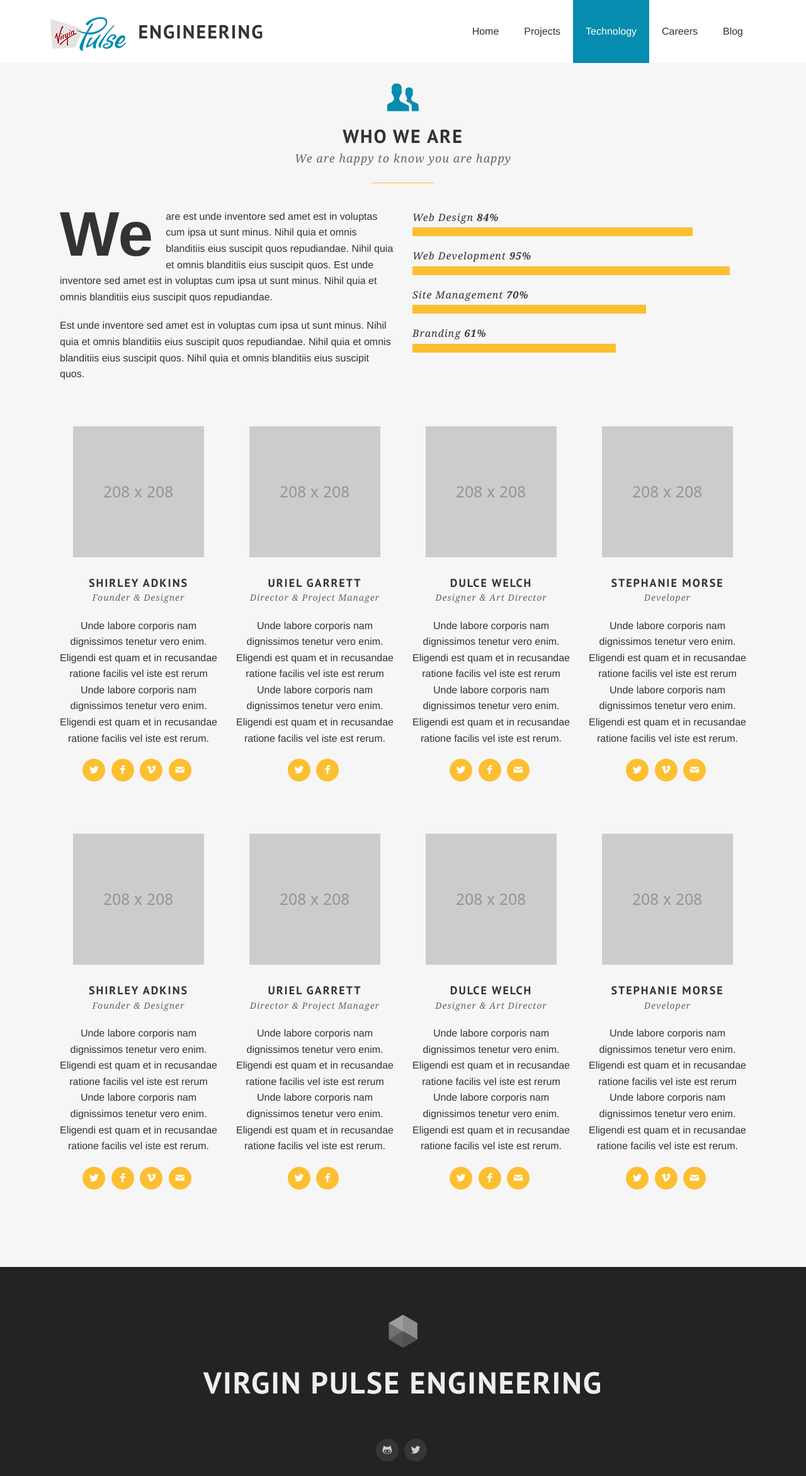
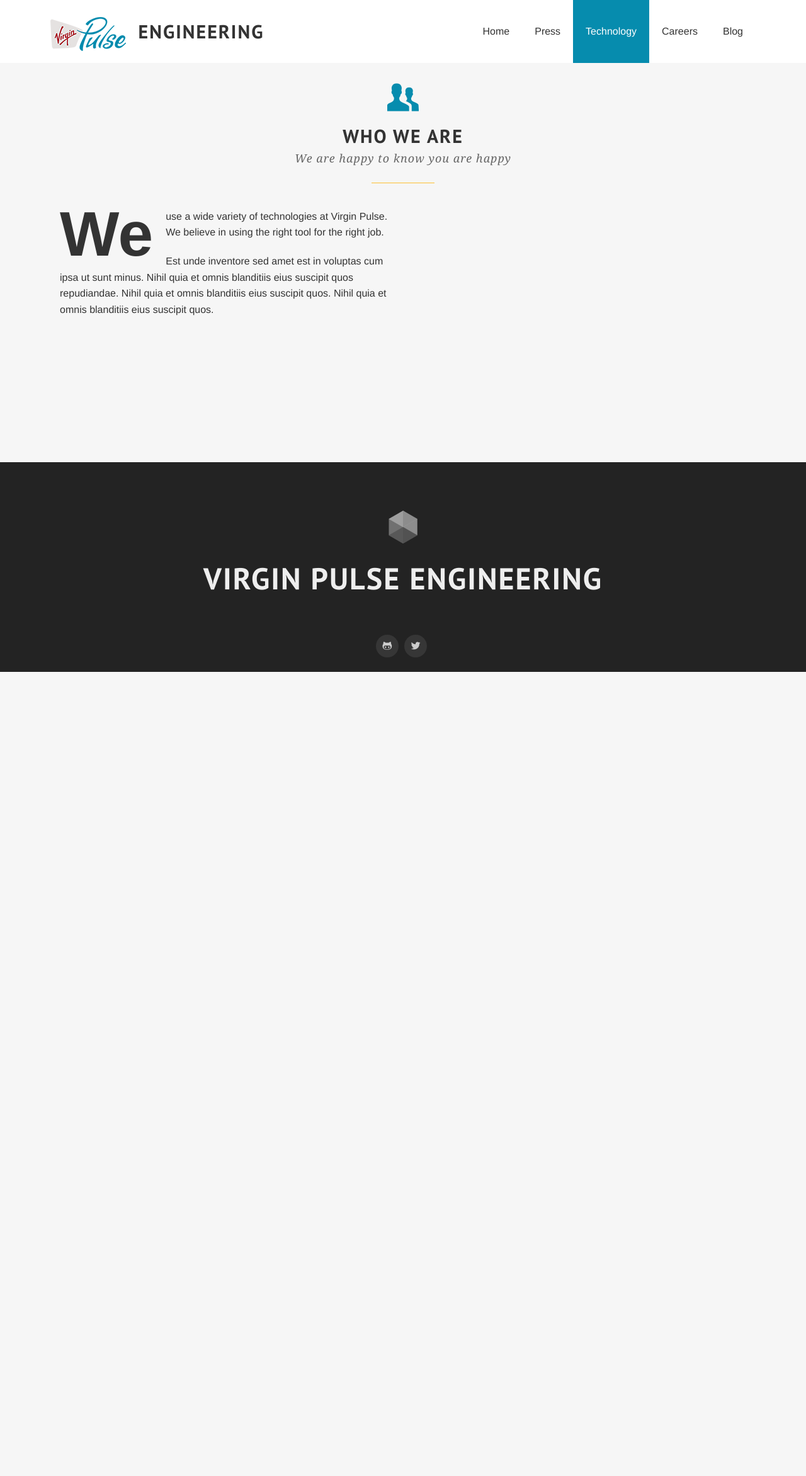
Before and after one commit to VirginPulsePublic/VirginPulsePublic.github.io, a Jekyll site: the page built from technology.html, in a window 1280 px wide. Shown: the whole page at 63% size. Built offline with Jekyll 4.4.1, drawn with Linux system fonts in a browser that asks for light colours; some web fonts are replaced; Markdown is read by kramdown in place of the engine named in the settings; after the commit the page ends 1067 px from its top, so only the background shows below that.

```diff
--- a/_data/nav.yml
+++ b/_data/nav.yml
@@ -1,9 +1,9 @@
 - name: Home
   path: index.html
   section_id: home
-- name: Projects
-  path: projects.html
-  section_id: projects
+- name: Press
+  path: press.html
+  section_id: press
 - name: Technology
   path: technology.html
   section_id: technology
--- a/css/style.css
+++ b/css/style.css
@@ -458,11 +458,12 @@ textarea {
 
 .orbit-caption h2 {
   color: white;
-  background-color: rgba(0, 0, 0, 0.5);
+  background-color: rgba(0, 0, 0, 0.75);
   display: inline-block;
   padding: 9px 10px 4px;
   font-size: 2.75rem;
   letter-spacing: 3px;
+  border-radius: 4px;
 }
 
 @media only screen and (max-width: 480px) {
--- /dev/null
+++ b/press.html
@@ -0,0 +1,6 @@
+---
+layout: default
+title: Press
+section_id: press
+
+---
--- a/technology.html
+++ b/technology.html
@@ -2,76 +2,7 @@
 layout: default
 title: Technology
 section_id: technology
-bars:
-  - title: Web design
-    percent: 84
-  - title: Web development
-    percent: 95
-  - title: Site management
-    percent: 70
-  - title: Branding
-    percent: 61
-members:
-  - image: member-1.png
-    name: Shirley Adkins
-    position: Founder &amp; Designer
-    desc:
-      Unde labore corporis nam dignissimos tenetur vero enim. Eligendi est quam et in recusandae ratione facilis vel iste est rerum Unde labore corporis nam dignissimos tenetur vero enim. Eligendi est quam et in recusandae ratione facilis vel iste est rerum.
-    socials:
-      - name: twitter
-        link: #
-        color: yellow
-      - name: facebook
-        link: #
-        color: yellow
-      - name: vimeo
-        link: #
-        color: yellow
-      - name: mail
-        link: #
-        color: yellow
-  - image: member-2.png
-    name: Uriel Garrett
-    position: Director &amp; Project Manager
-    desc:
-      Unde labore corporis nam dignissimos tenetur vero enim. Eligendi est quam et in recusandae ratione facilis vel iste est rerum Unde labore corporis nam dignissimos tenetur vero enim. Eligendi est quam et in recusandae ratione facilis vel iste est rerum.
-    socials:
-      - name: twitter
-        link: #
-        color: yellow
-      - name: facebook
-        link: #
-        color: yellow
-  - image: member-3.png
-    name: Dulce Welch
-    position: Designer &amp; Art Director
-    desc:
-      Unde labore corporis nam dignissimos tenetur vero enim. Eligendi est quam et in recusandae ratione facilis vel iste est rerum Unde labore corporis nam dignissimos tenetur vero enim. Eligendi est quam et in recusandae ratione facilis vel iste est rerum.
-    socials:
-      - name: twitter
-        link: #
-        color: yellow
-      - name: facebook
-        link: #
-        color: yellow
-      - name: mail
-        link: #
-        color: yellow
-  - image: member-4.png
-    name: Stephanie Morse
-    position: Developer
-    desc:
-      Unde labore corporis nam dignissimos tenetur vero enim. Eligendi est quam et in recusandae ratione facilis vel iste est rerum Unde labore corporis nam dignissimos tenetur vero enim. Eligendi est quam et in recusandae ratione facilis vel iste est rerum.
-    socials:
-      - name: twitter
-        link: #
-        color: yellow
-      - name: vimeo
-        link: #
-        color: yellow
-      - name: mail
-        link: #
-        color: yellow
+
 ---
 
 <div class='full'>
@@ -89,7 +20,7 @@ members:
     <div class='medium-6 large-6 columns'>
       <p>
         <span class='drop-letters'>We</span>
-        are est unde inventore sed amet est in voluptas cum ipsa ut sunt minus. Nihil quia et omnis blanditiis eius suscipit quos repudiandae. Nihil quia et omnis blanditiis eius suscipit quos. Est unde inventore sed amet est in voluptas cum ipsa ut sunt minus. Nihil quia et omnis blanditiis eius suscipit quos repudiandae.
+        use a wide variety of technologies at Virgin Pulse. We believe in using the right tool for the right job.
       </p>
       <p>Est unde inventore sed amet est in voluptas cum ipsa ut sunt minus. Nihil quia et omnis blanditiis eius suscipit quos repudiandae. Nihil quia et omnis blanditiis eius suscipit quos. Nihil quia et omnis blanditiis eius suscipit quos.</p>
     </div>
```
Also changed, not shown: _layouts/blog.html (+0 -10 lines), _posts/2014-10-24-hello-world.md (added, +23 -0 lines), index.html (+5 -5 lines), projects.html (+12 -3 lines), images/project-1.PNG (added), images/project-2.PNG (added).
